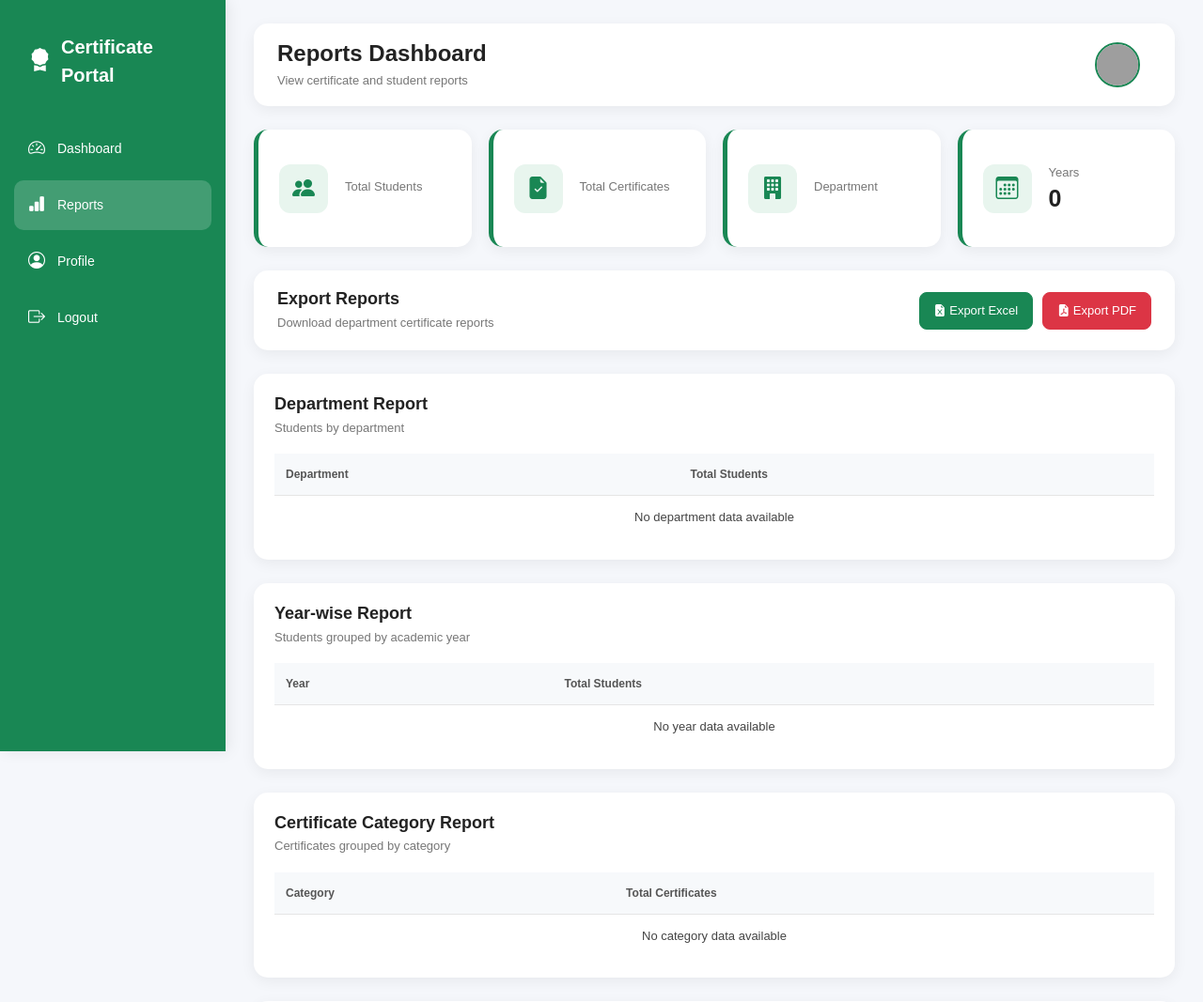
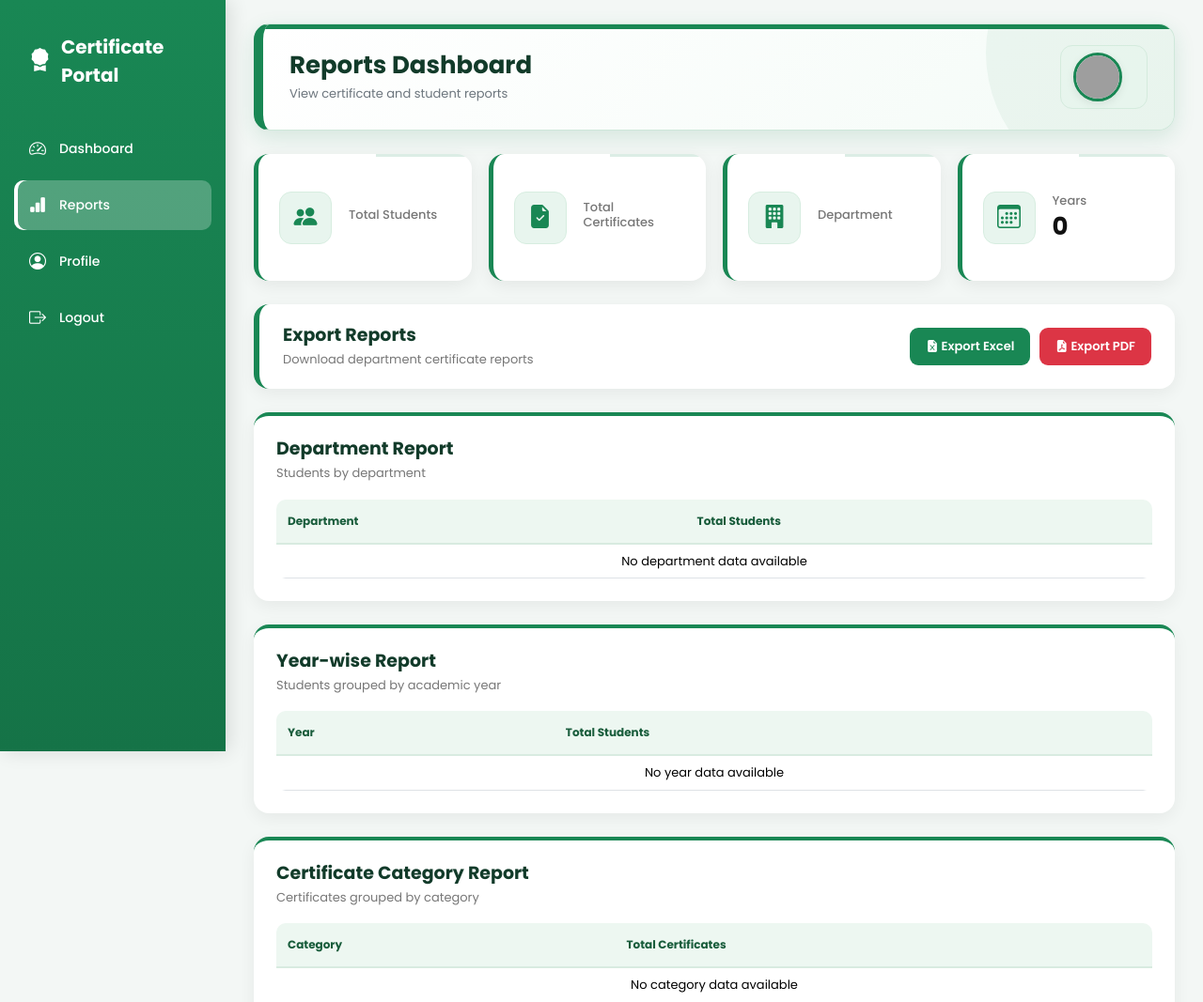
Before and after one commit to pradee-codex/student-certificate-system, a Flask app: template templates/hod/report.html in a window 1280 px wide. Shown: the top 1067 px of the page at 94% size. Run offline with Flask 3, Linux system fonts and the light colour scheme; the template is opened without the code that fills it, so the values that code supplies are empty; some libraries are stand-ins or nearby versions; grey boxes are pictures that could not be loaded.

Commit message:
Improve HOD reports dashboard design

```diff
--- a/static/css/hod_report.css
+++ b/static/css/hod_report.css
@@ -1,5 +1,12 @@
 /* =====================================================
    HOD REPORT DASHBOARD
+   ===================================================== */
+
+@import url('https://fonts.googleapis.com/css2?family=Poppins:wght@400;500;600;700&display=swap');
+
+
+/* =====================================================
+   GLOBAL
    ===================================================== */
 
 * {
@@ -8,10 +15,17 @@
     box-sizing: border-box;
 }
 
+html {
+    scroll-behavior: smooth;
+}
+
 body {
     font-family: "Poppins", Arial, sans-serif;
-    background: #f5f7fb;
+
+    background: #f3f7f5;
+
     color: #222;
+
     min-height: 100vh;
 }
 
@@ -22,31 +36,43 @@ body {
 
 .sidebar {
     position: fixed !important;
+
     left: 0 !important;
     top: 0 !important;
 
     width: 240px !important;
     height: 100vh !important;
 
-    background: #198754 !important;
+    background: linear-gradient(
+        180deg,
+        #198754 0%,
+        #157347 100%
+    ) !important;
+
     color: white !important;
 
     padding: 25px 15px !important;
 
-    box-shadow: 3px 0 15px rgba(0, 0, 0, 0.08);
+    box-shadow:
+        4px 0 20px rgba(0, 0, 0, 0.12);
 
     z-index: 9999 !important;
 }
+
+
+/* Sidebar title */
 
 .sidebar-title {
     color: white !important;
 
     font-size: 20px;
+
     font-weight: 700;
 
     padding: 10px 15px 30px;
 
     display: flex;
+
     align-items: center;
 
     gap: 10px;
@@ -56,33 +82,58 @@ body {
     font-size: 25px;
 }
 
+
+/* Sidebar links */
+
 .sidebar a {
     display: flex !important;
+
     align-items: center !important;
 
     gap: 13px;
 
     color: white !important;
+
     text-decoration: none !important;
 
     padding: 13px 15px;
+
     margin: 7px 0;
 
     border-radius: 10px;
 
     font-size: 14px;
+
     font-weight: 500;
 
-    transition: 0.2s;
+    transition: all 0.25s ease;
 }
 
 .sidebar a i {
     font-size: 18px;
+
+    width: 20px;
+
+    text-align: center;
 }
 
-.sidebar a:hover,
+
+/* Hover */
+
+.sidebar a:hover {
+    background: rgba(255, 255, 255, 0.18) !important;
+
+    transform: translateX(3px);
+}
+
+
+/* Active */
+
 .sidebar a.active {
-    background: rgba(255, 255, 255, 0.18) !important;
+    background: rgba(255, 255, 255, 0.25) !important;
+
+    box-shadow:
+        inset 4px 0 0 white;
 }
 
 
@@ -102,39 +153,120 @@ body {
 
 
 /* =====================================================
-   TOP BAR
+   TOP HEADING BOX
    ===================================================== */
 
 .topbar {
-    background: white;
+    position: relative;
 
-    min-height: 85px;
+    background: linear-gradient(
+        135deg,
+        #ffffff 0%,
+        #f4fbf7 100%
+    );
 
-    padding: 18px 25px;
+    min-height: 105px;
 
-    border-radius: 15px;
+    padding: 22px 28px;
+
+    border-radius: 17px;
 
     display: flex;
+
     align-items: center;
+
     justify-content: space-between;
 
     margin-bottom: 25px;
 
-    box-shadow: 0 4px 15px rgba(0, 0, 0, 0.06);
+    /* THICK GREEN BORDER */
+
+    border-left: 10px solid #198754;
+
+    border-top: 1px solid #cfe8da;
+
+    border-right: 1px solid #cfe8da;
+
+    border-bottom: 1px solid #cfe8da;
+
+    box-shadow:
+        0 7px 22px rgba(25, 135, 84, 0.14);
+
+    overflow: hidden;
 }
 
+
+/* Green top line */
+
+.topbar::before {
+    content: "";
+
+    position: absolute;
+
+    left: 0;
+
+    top: 0;
+
+    width: 100%;
+
+    height: 5px;
+
+    background: #198754;
+}
+
+
+/* Decorative green background */
+
+.topbar::after {
+    content: "";
+
+    position: absolute;
+
+    right: -100px;
+
+    top: -120px;
+
+    width: 300px;
+
+    height: 300px;
+
+    border-radius: 50%;
+
+    background: rgba(25, 135, 84, 0.055);
+
+    pointer-events: none;
+}
+
+
+/* Heading */
+
 .topbar h2 {
-    font-size: 24px;
+    font-size: 26px;
+
     font-weight: 700;
 
-    margin-bottom: 4px;
+    color: #123b2a;
+
+    margin: 0 0 5px 0;
+
+    position: relative;
+
+    z-index: 2;
 }
+
+
+/* Subtitle */
 
 .topbar p {
     font-size: 13px;
-    color: #777;
+
+    color: #6c757d;
 
     margin: 0;
+
+    position: relative;
+
+    z-index: 2;
 }
 
 
@@ -147,59 +279,89 @@ body {
 
     align-items: center;
 
-    gap: 12px;
+    gap: 13px;
+
+    padding: 7px 13px;
+
+    border-radius: 13px;
+
+    background: rgba(232, 245, 238, 0.8);
+
+    border: 1px solid #d4ebdd;
+
+    position: relative;
+
+    z-index: 3;
 }
 
 .profile-img {
-    width: 48px;
-    height: 48px;
+    width: 52px;
+
+    height: 52px;
 
     border-radius: 50%;
 
     object-fit: cover;
 
-    border: 2px solid #198754;
+    border: 3px solid #198754;
 
-    background: #f1f1f1;
+    background: white;
+
+    box-shadow:
+        0 3px 10px rgba(0, 0, 0, 0.08);
 }
 
 .profile-section strong {
     display: block;
 
     font-size: 14px;
+
+    font-weight: 700;
+
+    color: #222;
 }
 
 .profile-section small {
     display: block;
 
-    color: #777;
+    color: #198754;
 
     font-size: 12px;
+
+    font-weight: 500;
 
     margin-top: 2px;
 }
 
 
 /* =====================================================
-   SUMMARY CARDS
+   SUMMARY GRID
    ===================================================== */
 
 .summary-grid {
     display: grid;
 
-    grid-template-columns: repeat(4, minmax(0, 1fr));
+    grid-template-columns:
+        repeat(4, minmax(0, 1fr));
 
     gap: 18px;
 
     margin-bottom: 25px;
 }
 
+
+/* =====================================================
+   SUMMARY CARD
+   ===================================================== */
+
 .summary-card {
+    position: relative;
+
     background: white;
 
-    min-height: 125px;
+    min-height: 135px;
 
-    border-radius: 15px;
+    border-radius: 16px;
 
     padding: 22px;
 
@@ -209,26 +371,62 @@ body {
 
     gap: 18px;
 
-    box-shadow: 0 4px 15px rgba(0, 0, 0, 0.06);
-
     border-left: 5px solid #198754;
 
-    transition: 0.2s;
+    box-shadow:
+        0 5px 18px rgba(0, 0, 0, 0.065);
+
+    transition:
+        transform 0.25s ease,
+        box-shadow 0.25s ease;
+
+    overflow: hidden;
 }
 
-.summary-card:hover {
-    transform: translateY(-3px);
 
-    box-shadow: 0 7px 20px rgba(0, 0, 0, 0.09);
+/* Decorative top line */
+
+.summary-card::before {
+    content: "";
+
+    position: absolute;
+
+    top: 0;
+
+    right: 0;
+
+    width: 45%;
+
+    height: 3px;
+
+    background: #198754;
+
+    opacity: 0.15;
 }
 
+
+/* Hover */
+
+.summary-card:hover {
+    transform: translateY(-4px);
+
+    box-shadow:
+        0 10px 25px rgba(25, 135, 84, 0.12);
+}
+
+
+/* =====================================================
+   SUMMARY ICON
+   ===================================================== */
+
 .summary-icon {
-    width: 52px;
-    height: 52px;
+    width: 56px;
 
-    min-width: 52px;
+    height: 56px;
 
-    border-radius: 12px;
+    min-width: 56px;
+
+    border-radius: 13px;
 
     background: #e8f5ee;
 
@@ -237,10 +435,18 @@ body {
     display: flex;
 
     align-items: center;
+
     justify-content: center;
 
-    font-size: 24px;
+    font-size: 25px;
+
+    border: 1px solid #d7ede0;
 }
+
+
+/* =====================================================
+   SUMMARY TEXT
+   ===================================================== */
 
 .summary-card h6 {
     color: #777;
@@ -253,11 +459,11 @@ body {
 }
 
 .summary-card h2 {
-    font-size: 25px;
+    font-size: 26px;
 
     font-weight: 700;
 
-    color: #222;
+    color: #111;
 
     margin: 0;
 
@@ -266,15 +472,15 @@ body {
 
 
 /* =====================================================
-   ACTION SECTION
+   EXPORT SECTION
    ===================================================== */
 
 .action-section {
     background: white;
 
-    border-radius: 15px;
+    border-radius: 16px;
 
-    padding: 20px 25px;
+    padding: 22px 25px;
 
     margin-bottom: 25px;
 
@@ -284,15 +490,23 @@ body {
 
     justify-content: space-between;
 
-    box-shadow: 0 4px 15px rgba(0, 0, 0, 0.06);
+    border-left: 6px solid #198754;
+
+    box-shadow:
+        0 5px 18px rgba(0, 0, 0, 0.06);
 }
 
+
+/* Export heading */
+
 .action-section h4 {
-    font-size: 18px;
+    font-size: 19px;
 
     margin-bottom: 4px;
 
     font-weight: 700;
+
+    color: #123b2a;
 }
 
 .action-section p {
@@ -303,6 +517,9 @@ body {
     margin: 0;
 }
 
+
+/* Export buttons */
+
 .action-buttons {
     display: flex;
 
@@ -310,13 +527,24 @@ body {
 }
 
 .action-buttons .btn {
-    border-radius: 8px;
+    border-radius: 9px;
 
-    padding: 9px 15px;
+    padding: 10px 17px;
 
     font-size: 13px;
 
-    font-weight: 500;
+    font-weight: 600;
+
+    border: none;
+
+    transition: all 0.2s ease;
+}
+
+.action-buttons .btn:hover {
+    transform: translateY(-2px);
+
+    box-shadow:
+        0 5px 12px rgba(0, 0, 0, 0.12);
 }
 
 
@@ -327,16 +555,24 @@ body {
 .report-card {
     background: white;
 
-    border-radius: 15px;
+    border-radius: 16px;
 
     margin-bottom: 25px;
 
-    padding: 22px;
+    padding: 24px;
 
-    box-shadow: 0 4px 15px rgba(0, 0, 0, 0.06);
+    border-top: 4px solid #198754;
+
+    box-shadow:
+        0 5px 18px rgba(0, 0, 0, 0.06);
 
     overflow: hidden;
 }
+
+
+/* =====================================================
+   REPORT HEADER
+   ===================================================== */
 
 .report-header {
     display: flex;
@@ -349,9 +585,11 @@ body {
 }
 
 .report-header h4 {
-    font-size: 18px;
+    font-size: 19px;
 
     font-weight: 700;
+
+    color: #123b2a;
 
     margin-bottom: 4px;
 }
@@ -364,6 +602,9 @@ body {
     margin: 0;
 }
 
+
+/* Certificate count */
+
 .certificate-count {
     background: #e8f5ee;
 
@@ -373,6 +614,8 @@ body {
 
     border-radius: 20px;
 
+    border: 1px solid #d5ecdf;
+
     font-size: 12px;
 
     font-weight: 600;
@@ -380,14 +623,21 @@ body {
 
 
 /* =====================================================
-   TABLE
+   TABLE RESPONSIVE
    ===================================================== */
 
 .table-responsive {
     width: 100%;
 
     overflow-x: auto;
+
+    border-radius: 10px;
 }
+
+
+/* =====================================================
+   TABLE
+   ===================================================== */
 
 .table {
     width: 100%;
@@ -399,343 +649,24 @@ body {
     font-size: 13px;
 }
 
+
+/* Table heading */
+
 .table thead th {
-    background: #f7f9fb;
+    background: #edf7f1;
 
-    color: #555;
+    color: #185c3b;
 
     font-size: 12px;
 
-    font-weight: 600;
+    font-weight: 700;
 
-    padding: 13px 12px;
+    padding: 14px 12px;
 
-    border-bottom: 1px solid #e5e5e5;
-
-    white-space: nowrap;
-}
-
-.table tbody td {
-    padding: 13px 12px;
-
-    vertical-align: middle;
-
-    border-bottom: 1px solid #eeeeee;
-
-    color: #444;
-}
-
-.table tbody tr:hover {
-    background: #fafdfb;
-}
-
-.table tbody tr:last-child td {
-    border-bottom: none;
-}
-
-
-/* =====================================================
-   BADGES
-   ===================================================== */
-
-.count-badge {
-    display: inline-flex;
-
-    align-items: center;
-
-    justify-content: center;
-
-    min-width: 32px;
-
-    padding: 5px 10px;
-
-    border-radius: 15px;
-
-    background: #e8f5ee;
-
-    color: #198754;
-
-    font-weight: 600;
-
-    font-size: 12px;
-}
-
-.category-badge {
-    display: inline-block;
-
-    background: #eef4ff;
-
-    color: #2864d7;
-
-    padding: 5px 10px;
-
-    border-radius: 15px;
-
-    font-size: 11px;
-
-    font-weight: 500;
+    border-bottom: 2px solid #d8ebe0;
 
     white-space: nowrap;
 }
 
 
-/* =====================================================
-   SEARCH
-   ===================================================== */
-
-.search-box {
-    position: relative;
-
-    width: 100%;
-
-    margin-bottom: 18px;
-}
-
-.search-box i {
-    position: absolute;
-
-    left: 14px;
-
-    top: 50%;
-
-    transform: translateY(-50%);
-
-    color: #888;
-
-    font-size: 15px;
-}
-
-.search-box input {
-    width: 100%;
-
-    height: 42px;
-
-    border: 1px solid #ddd;
-
-    border-radius: 9px;
-
-    padding: 0 15px 0 40px;
-
-    font-size: 13px;
-
-    outline: none;
-
-    background: #fafafa;
-
-    transition: 0.2s;
-}
-
-.search-box input:focus {
-    border-color: #198754;
-
-    background: white;
-
-    box-shadow: 0 0 0 3px rgba(25, 135, 84, 0.08);
-}
-
-
-/* =====================================================
-   CERTIFICATE ACTION BUTTONS
-   ===================================================== */
-
-.action-buttons-small {
-    display: flex;
-
-    align-items: center;
-
-    gap: 7px;
-}
-
-.view-btn,
-.download-btn {
-    width: 34px;
-    height: 34px;
-
-    display: inline-flex;
-
-    align-items: center;
-    justify-content: center;
-
-    border-radius: 7px;
-
-    text-decoration: none;
-
-    transition: 0.2s;
-
-    font-size: 14px;
-}
-
-.view-btn {
-    background: #e8f5ee;
-
-    color: #198754;
-}
-
-.view-btn:hover {
-    background: #198754;
-
-    color: white;
-}
-
-.download-btn {
-    background: #eef4ff;
-
-    color: #2864d7;
-}
-
-.download-btn:hover {
-    background: #2864d7;
-
-    color: white;
-}
-
-
-/* =====================================================
-   EMPTY DATA
-   ===================================================== */
-
-.text-center {
-    text-align: center !important;
-}
-
-.text-muted {
-    color: #999 !important;
-}
-
-.table .bi-folder-x {
-    font-size: 25px;
-
-    color: #aaa;
-
-    margin-bottom: 8px;
-}
-
-
-/* =====================================================
-   TABLET
-   ===================================================== */
-
-@media (max-width: 1100px) {
-
-    .summary-grid {
-        grid-template-columns: repeat(2, minmax(0, 1fr));
-    }
-
-}
-
-
-/* =====================================================
-   MOBILE
-   ===================================================== */
-
-@media (max-width: 768px) {
-
-    .sidebar {
-        position: relative !important;
-
-        width: 100% !important;
-
-        height: auto !important;
-
-        padding: 12px !important;
-    }
-
-    .main-content {
-        margin-left: 0 !important;
-
-        width: 100% !important;
-
-        padding: 15px !important;
-    }
-
-    .sidebar-title {
-        padding: 10px;
-
-        justify-content: center;
-    }
-
-    .sidebar a {
-        display: inline-flex !important;
-
-        margin: 3px;
-
-        padding: 9px 12px;
-    }
-
-    .topbar {
-        flex-direction: column;
-
-        align-items: flex-start;
-
-        gap: 15px;
-    }
-
-    .profile-section {
-        width: 100%;
-    }
-
-    .summary-grid {
-        grid-template-columns: 1fr;
-    }
-
-    .action-section {
-        flex-direction: column;
-
-        align-items: flex-start;
-
-        gap: 15px;
-    }
-
-    .action-buttons {
-        width: 100%;
-    }
-
-    .action-buttons .btn {
-        flex: 1;
-    }
-
-    .report-card {
-        padding: 15px;
-    }
-
-}
-
-
-/* =====================================================
-   SMALL MOBILE
-   ===================================================== */
-
-@media (max-width: 480px) {
-
-    .topbar h2 {
-        font-size: 20px;
-    }
-
-    .summary-card {
-        min-height: 105px;
-
-        padding: 17px;
-    }
-
-    .summary-icon {
-        width: 45px;
-        height: 45px;
-
-        min-width: 45px;
-
-        font-size: 20px;
-    }
-
-    .summary-card h2 {
-        font-size: 22px;
-    }
-
-    .report-header {
-        align-items: flex-start;
-
-        gap: 10px;
-
-        flex-direction: column;
-    }
-
-}
+/*
```
